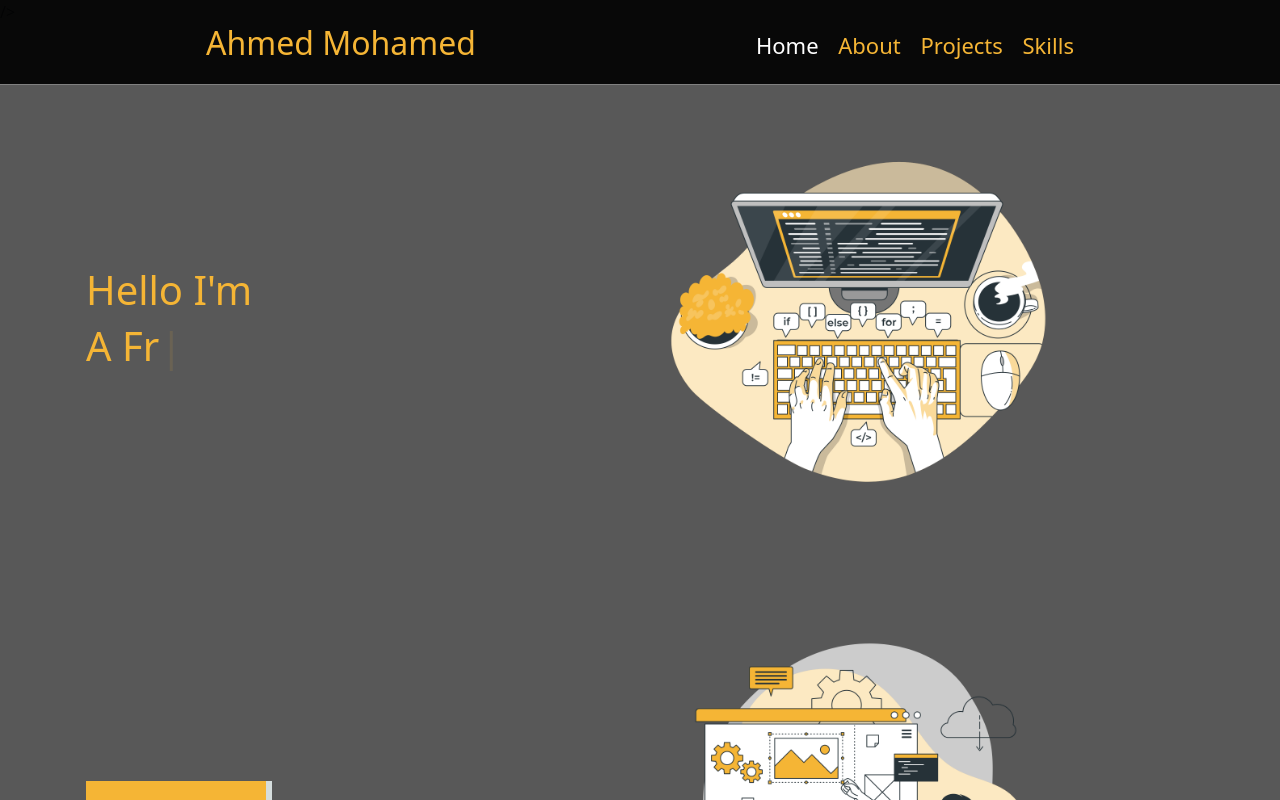
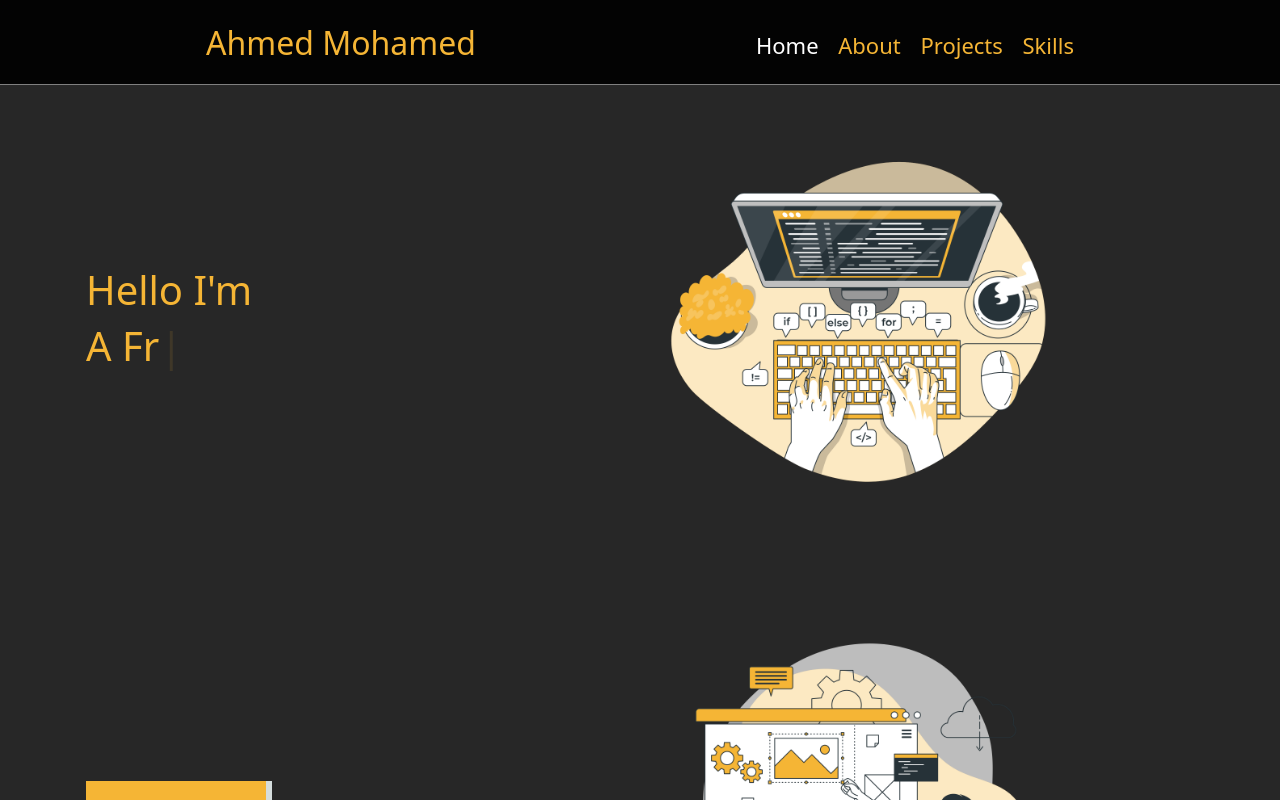
Before and after one commit to Ahmed-Serag19/my-portfolio, a React (Create React App) app: page / in a window 1280 px wide. Shown: the top 800 px of the page. Built offline with nearby package versions, Linux system fonts and the light colour scheme.

Commit message:
adjusted few colors

```diff
--- a/src/index.css
+++ b/src/index.css
@@ -8,5 +8,5 @@
 body {
   margin: 0;
   font-family: 'Raleway', sans-serif;
-  background-color: rgb(88, 88, 88) !important;
+  background-color: rgb(39, 39, 39) !important;
 }
```
